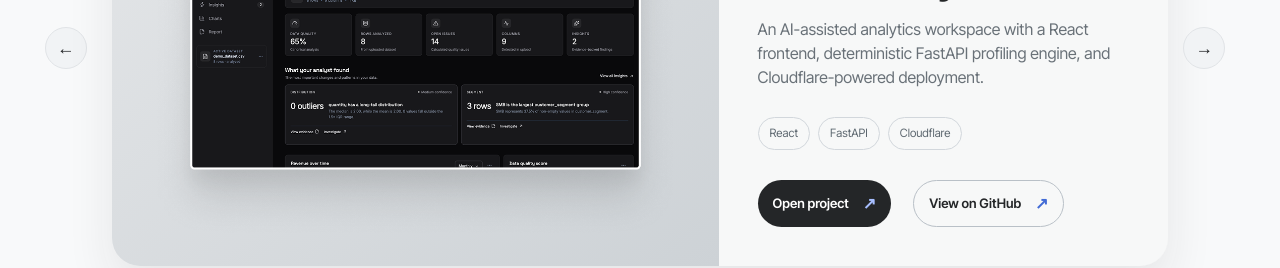
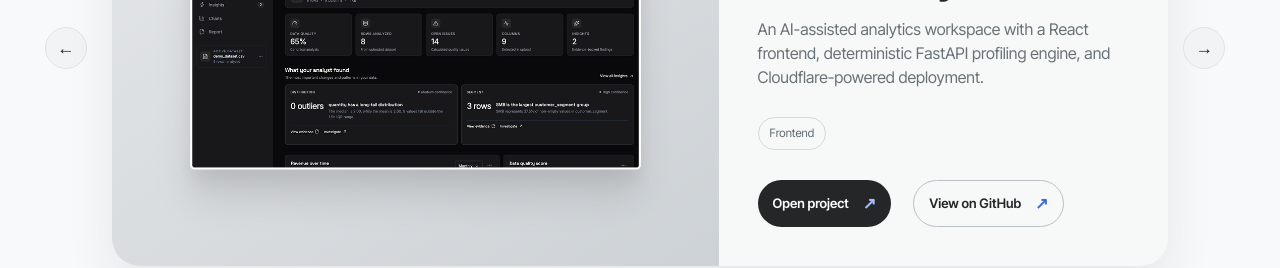
Before and after one commit to Habeeb9731/abdul-habeeb-portfolio, a plain HTML site: page index.html in a window 1280 px wide. Shown: the part 3413-3681 px from the top of the page. Drawn offline with Linux system fonts and the light colour scheme.

Commit message:
Simplify project category tags

```diff
--- a/index.html
+++ b/index.html
@@ -66,12 +66,12 @@ const menu=document.querySelector('.menu-toggle');const topbar=document.querySel
 </script>
 <script>
 const projectItems=[
-  {title:'Autonomous Data Analyst',meta:'DATA · FULL-STACK',description:'An AI-assisted analytics workspace with a React frontend, deterministic FastAPI profiling engine, and Cloudflare-powered deployment.',image:'public/resources/autonomous-data-analyst.png?v=20261001-projects',alt:'Autonomous Data Analyst dashboard preview',open:'https://autonomous-data-analyst.abdulhabeeb.com/',github:'https://github.com/Habeeb9731/autonomous-data-analyst',tags:['React','FastAPI','Cloudflare']},
-  {title:'GrandLense',meta:'WEB · PHOTOGRAPHY',description:'A media and photography portfolio for wedding photography, portfolio shoots, and creative services.',image:'public/resources/projects/grandlense.png?v=20261002-resized',alt:'GrandLense photography portfolio preview',open:'https://grandlense.com',github:'https://github.com/Habeeb9731/grandlense',tags:['Frontend','Full-stack']},
-  {title:'MemorLoop',meta:'UX · HCI PROJECT',description:'A desktop learning experience built around interactive flashcards and spaced repetition to improve memory retention.',image:'public/resources/projects/memorloop.png?v=20261002-resized-v2',alt:'MemorLoop learning app preview',open:'https://www.figma.com/proto/dHLZv3MOHBEXeluwoeAuS6/HCI-Final-Project?page-id=0%3A1&node-id=8-2&viewport=-441%2C259%2C0.08&t=w5cBSRvvlj1Ln3ls-1&scaling=min-zoom&content-scaling=fixed&starting-point-node-id=8%3A2&show-proto-sidebar=1',tags:['Frontend']},
-  {title:'Chick Bites Shawarma',meta:'WEB · RESTAURANT',description:'A responsive website for a café specializing in shawarmas and burgers.',image:'public/resources/projects/chick-bites.png?v=20261002-resized',alt:'Chick Bites Shawarma website preview',open:'https://github.com/Habeeb9731/food-website',github:'https://github.com/Habeeb9731/food-website',tags:['Frontend','Full-stack'],fallback:true},
-  {title:'Modern Luxury Interiors',meta:'WEB · INTERIORS',description:'A polished website for a Dubai interior firm focused on modern interiors with a luxury finish.',image:'public/resources/projects/modern-luxury.png?v=20261002-resized',alt:'Modern Luxury Interiors website preview',open:'https://modernluxury-design.com/',tags:['Frontend','Full-stack']},
-  {title:'Ecliniqs',meta:'WEB · HEALTHCARE',description:'An online speech therapy service provider website based in Dubai.',image:'public/resources/projects/ecliniqs.png?v=20261002-resized-v2',alt:'Ecliniqs speech therapy website preview',open:'https://github.com/Habeeb9731/ecliniqs_deploy',github:'https://github.com/Habeeb9731/ecliniqs_deploy',tags:['Frontend','Full-stack'],fallback:true}
+  {title:'Autonomous Data Analyst',meta:'DATA · FULL-STACK',description:'An AI-assisted analytics workspace with a React frontend, deterministic FastAPI profiling engine, and Cloudflare-powered deployment.',image:'public/resources/autonomous-data-analyst.png?v=20261001-projects',alt:'Autonomous Data Analyst dashboard preview',open:'https://autonomous-data-analyst.abdulhabeeb.com/',github:'https://github.com/Habeeb9731/autonomous-data-analyst',tags:['Frontend']},
+  {title:'GrandLense',meta:'WEB · PHOTOGRAPHY',description:'A media and photography portfolio for wedding photography, portfolio shoots, and creative services.',image:'public/resources/projects/grandlense.png?v=20261002-resized',alt:'GrandLense photography portfolio preview',open:'https://grandlense.com',github:'https://github.com/Habeeb9731/grandlense',tags:['Frontend']},
+  {title:'MemorLoop',meta:'UX · HCI PROJECT',description:'A desktop learning experience built around interactive flashcards and spaced repetition to improve memory retention.',image:'public/resources/projects/memorloop.png?v=20261002-resized-v2',alt:'MemorLoop learning app preview',open:'https://www.figma.com/proto/dHLZv3MOHBEXeluwoeAuS6/HCI-Final-Project?page-id=0%3A1&node-id=8-2&viewport=-441%2C259%2C0.08&t=w5cBSRvvlj1Ln3ls-1&scaling=min-zoom&content-scaling=fixed&starting-point-node-id=8%3A2&show-proto-sidebar=1',tags:['UI/UX']},
+  {title:'Chick Bites Shawarma',meta:'WEB · RESTAURANT',description:'A responsive website for a café specializing in shawarmas and burgers.',image:'public/resources/projects/chick-bites.png?v=20261002-resized',alt:'Chick Bites Shawarma website preview',open:'https://github.com/Habeeb9731/food-website',github:'https://github.com/Habeeb9731/food-website',tags:['Frontend'],fallback:true},
+  {title:'Modern Luxury Interiors',meta:'WEB · INTERIORS',description:'A polished website for a Dubai interior firm focused on modern interiors with a luxury finish.',image:'public/resources/projects/modern-luxury.png?v=20261002-resized',alt:'Modern Luxury Interiors website preview',open:'https://modernluxury-design.com/',tags:['Frontend']},
+  {title:'Ecliniqs',meta:'WEB · HEALTHCARE',description:'An online speech therapy service provider website based in Dubai.',image:'public/resources/projects/ecliniqs.png?v=20261002-resized-v2',alt:'Ecliniqs speech therapy website preview',open:'https://github.com/Habeeb9731/ecliniqs_deploy',github:'https://github.com/Habeeb9731/ecliniqs_deploy',tags:['Frontend'],fallback:true}
 ];
 const projectCarousel=document.querySelector('.project-carousel');
 const projectSlide=projectCarousel.querySelector('.carousel-slide');
```
